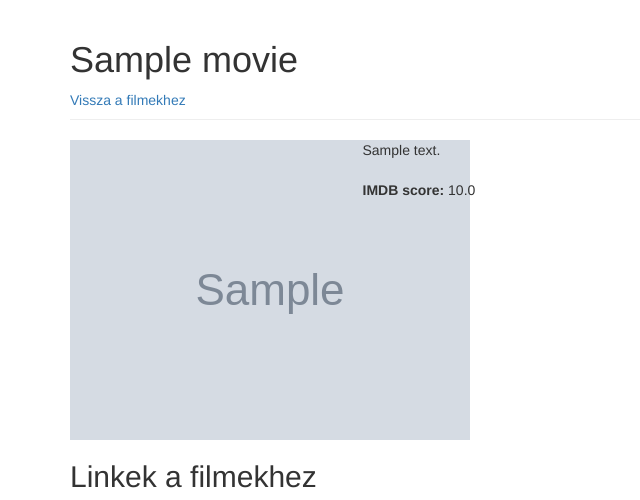
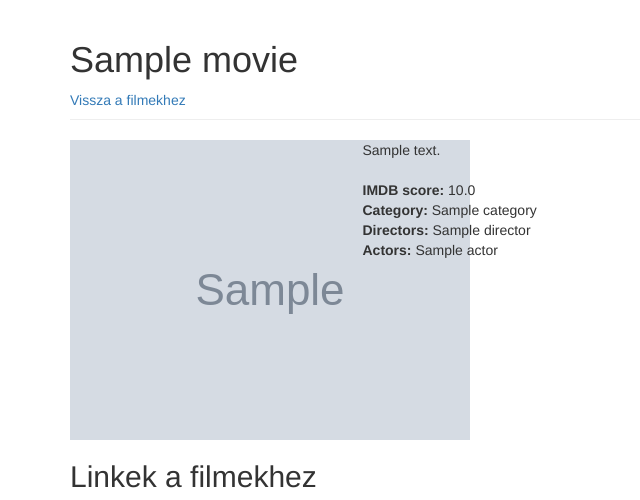
Before and after one commit to sooserno20/filmezz, a Django app: page /movie/1 in a window 1280 px wide. Shown: the part 71-571 px from the top of the page, without its empty margins (0-640 px from the left). Run offline with Django 3.2, Linux system fonts and the light colour scheme; tables that the repository leaves empty hold one stand-in row (values such as "Sample post"); grey boxes marked "Sample" are stand-in pictures; some libraries are stand-ins or nearby versions.

Commit message:
Added categories, actors, directors to movie details

```diff
--- a/core/templates/core/movie_detail.html
+++ b/core/templates/core/movie_detail.html
@@ -22,6 +22,12 @@
             <br>
             <br>
             <strong>IMDB score: </strong>{{ movie.imdb_score }}
+            <br>
+            <strong>Category: </strong>{{ movie.categories.all | join:", " }}
+            <br>
+            <strong>Directors: </strong>{{ movie.directors.all | join:", " }}
+            <br>
+            <strong>Actors: </strong>{{ movie.actors.all | join:", " }}
         </div>
     </div>
 
```
